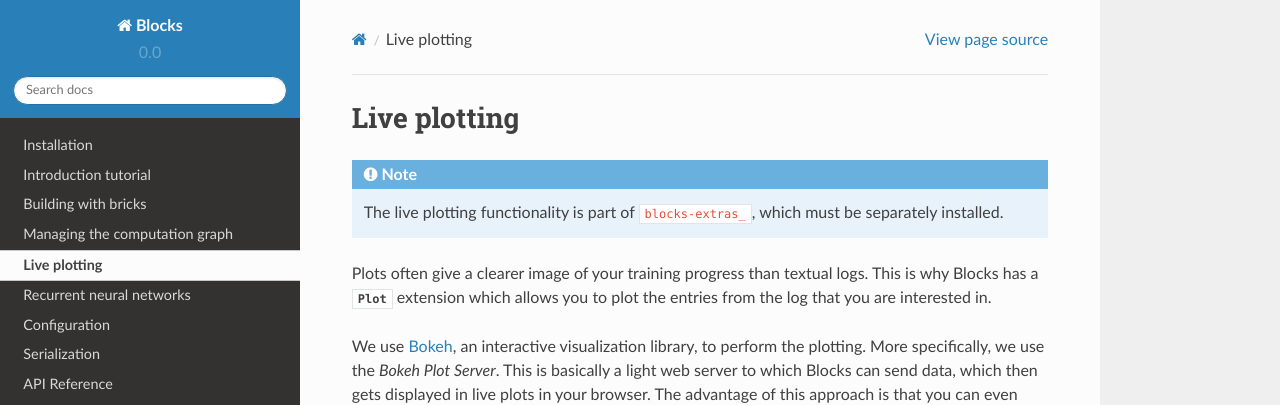
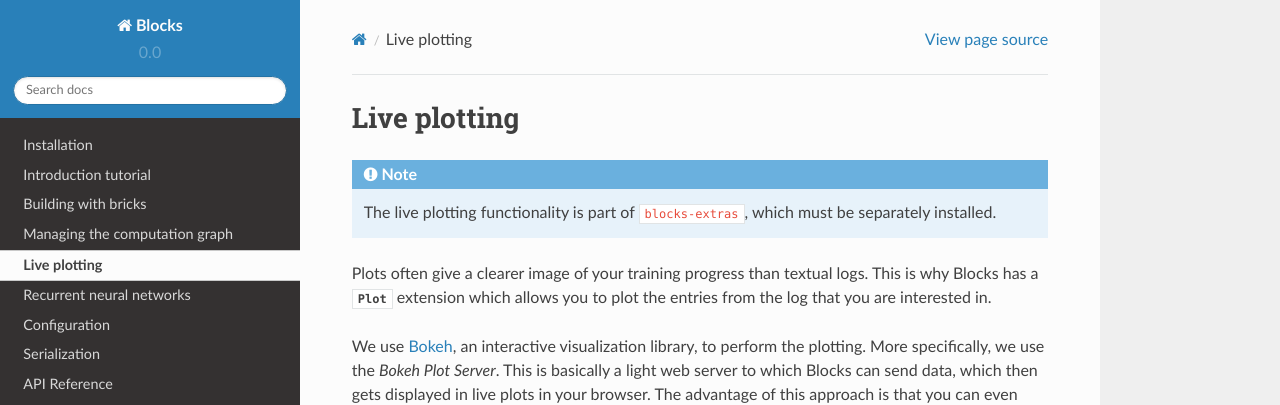
Before and after one commit to mila-iqia/blocks, a Sphinx documentation site: the page built from docs/plotting.rst, in a window 1280 px wide and 900 px high. Shown: the top 405 px of the window. Built offline with Sphinx 7.4.7 and the Read the Docs theme 2.0.0, drawn with Linux system fonts in a browser that asks for light colours.

```diff
--- a/docs/plotting.rst
+++ b/docs/plotting.rst
@@ -3,7 +3,7 @@ Live plotting
 
 .. note::
 
-   The live plotting functionality is part of ``blocks-extras_``, which must be
+   The live plotting functionality is part of ``blocks-extras``, which must be
    separately installed.
 
 Plots often give a clearer image of your training progress than textual logs.
```
